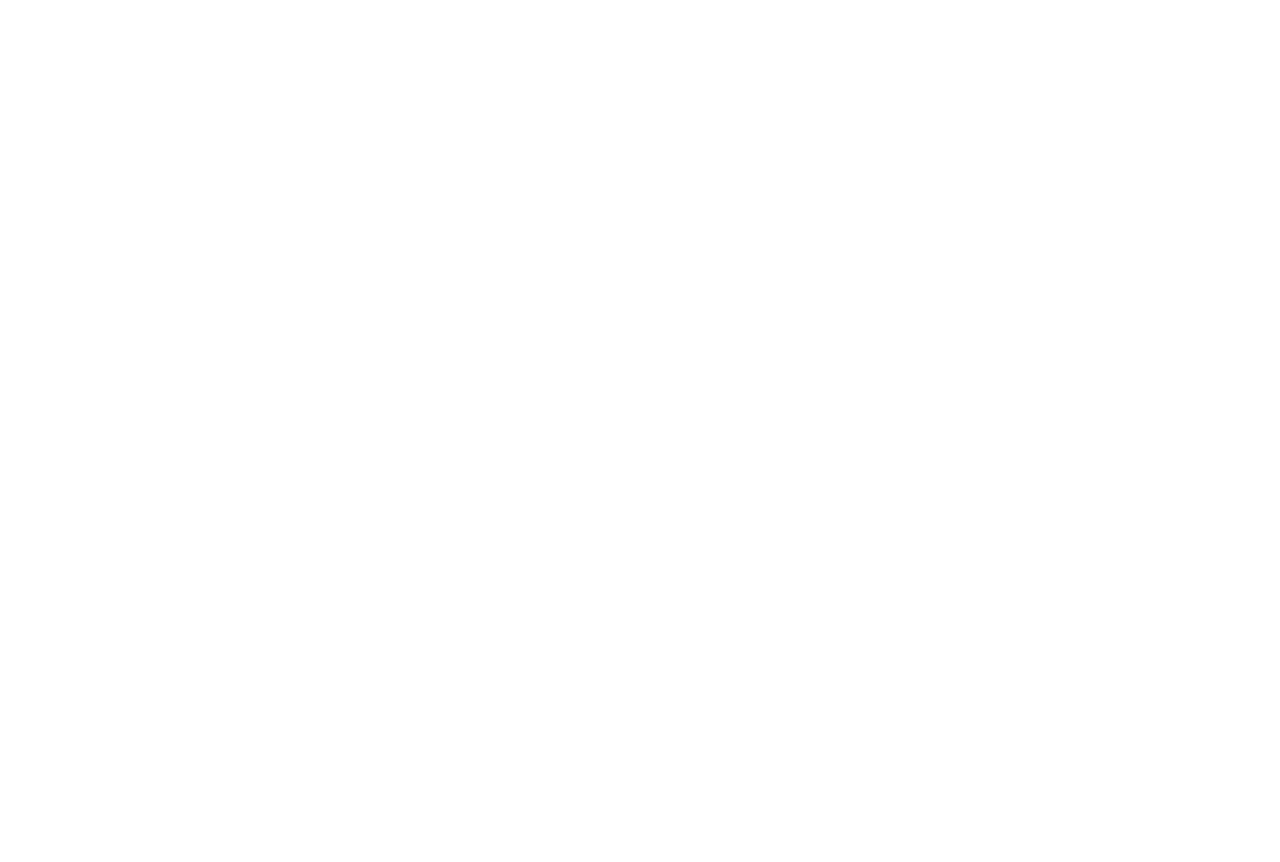
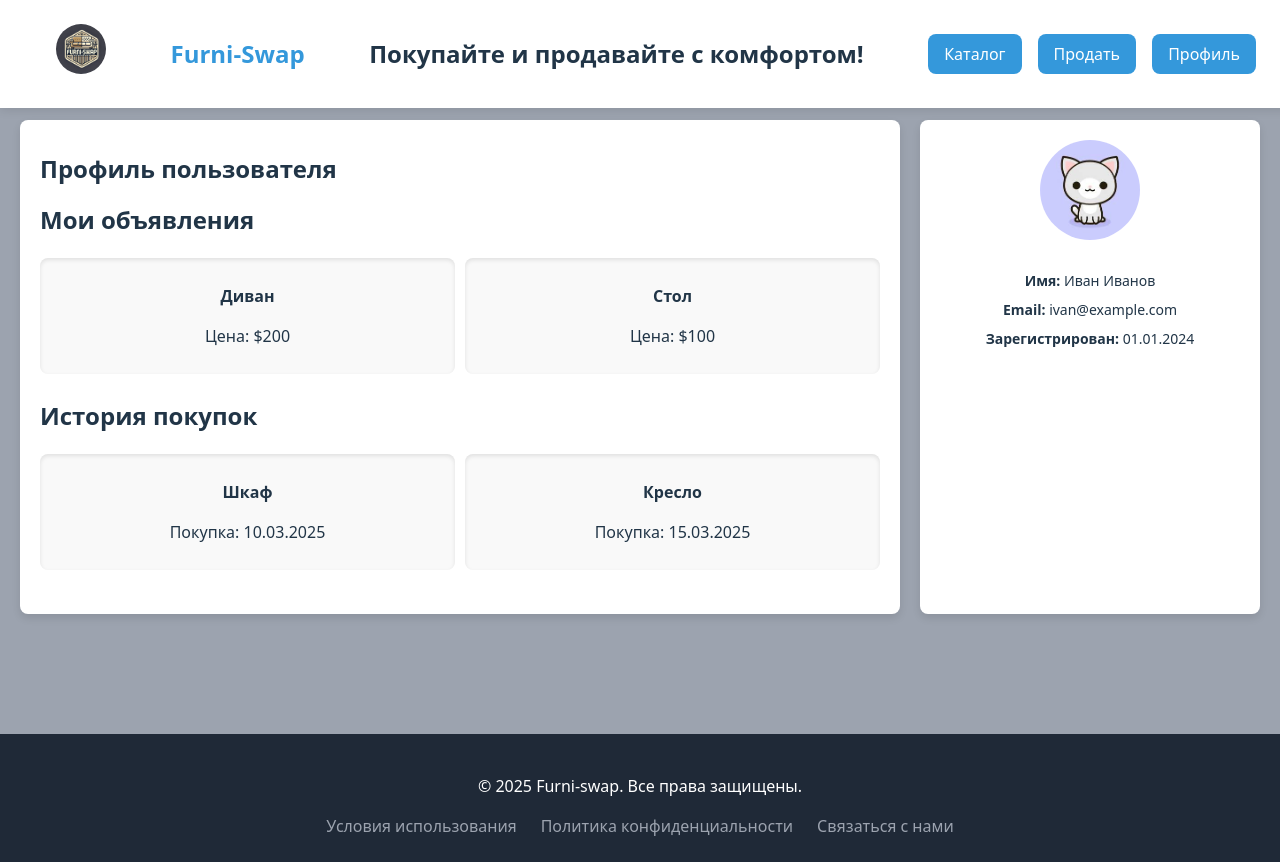
Before and after one commit to Goshansky/furni-swap, a React (Vite) app: page /profile in a window 1280 px wide. Before the commit this address had no page. Before the commit the page ends 800 px from the top, so only its background shows below. Built offline with nearby package versions, Linux system fonts and the light colour scheme.

Commit message:
app: Макет страницы профиля

```diff
--- a/src/App.tsx
+++ b/src/App.tsx
@@ -1,11 +1,13 @@
 import { BrowserRouter as Router, Routes, Route } from "react-router-dom";
 import Home from "./pages/Home/Home";
+import Profile from "./pages/Profile/Profile.tsx";
 
 const App = () => {
     return (
         <Router>
             <Routes>
                 <Route path="/" element={<Home />} />
+                <Route path="/profile" element={<Profile />} />
             </Routes>
         </Router>
     );
--- a/src/components/Header/Header.module.css
+++ b/src/components/Header/Header.module.css
@@ -42,3 +42,8 @@
     background-color: #a9d8f3;
     transform: scale(1.05);
 }
+
+.logoImage {
+    height: 50px; /* Регулируй размер по необходимости */
+    border-radius: 50%;
+}
--- a/src/components/Header/Header.tsx
+++ b/src/components/Header/Header.tsx
@@ -1,12 +1,18 @@
 import { Link } from "react-router-dom";
-import styles from './Header.module.css';
+import styles from "./Header.module.css";
 
 const Header = () => {
     return (
         <header className={styles.header}>
             <div className={styles.container}>
-                <h1 className={styles.logo}>Furni-swap</h1>
-                <h2 className={styles.logo}>Покупайте и продавайте с комфортом!</h2>
+                <Link to="/" className={styles.logo}>
+                    <img src="/public/logo.jpg" alt="Furni-swap" className={styles.logoImage} />
+                </Link>
+                <Link to={'/'}>
+                    <h1 className={styles.logo}>Furni-Swap</h1>
+                </Link>
+
+                <h2 className={styles.tagline}>Покупайте и продавайте с комфортом!</h2>
                 <nav className={styles.nav}>
                     <Link to="/catalog" className={styles.navButton}>Каталог</Link>
                     <Link to="/sell" className={styles.navButton}>Продать</Link>
--- a/src/index.css
+++ b/src/index.css
@@ -31,6 +31,7 @@ body {
     min-height: 100vh;
     align-items: stretch;
     flex-direction: column;
+    background: #9ca3af;
 }
 
 h1 {
--- /dev/null
+++ b/src/pages/Profile/Profile.module.css
@@ -0,0 +1,63 @@
+.profilePage {
+    display: flex;
+    gap: 20px;
+    max-width: 100%;
+    margin-top: 100px;
+    margin-bottom: 100px;
+    padding: 20px;
+}
+
+.content {
+    flex: 1;
+    background: white;
+    padding: 20px;
+    border-radius: 8px;
+    box-shadow: 0 4px 8px rgba(0, 0, 0, 0.1);
+}
+
+.title {
+    font-size: 24px;
+    font-weight: bold;
+    margin-bottom: 16px;
+}
+
+.section {
+    margin-bottom: 24px;
+}
+
+.itemsList {
+    display: flex;
+    gap: 10px;
+}
+
+.itemCard {
+    background: #f9f9f9;
+    padding: 10px;
+    border-radius: 8px;
+    box-shadow: inset 0 2px 4px rgba(0, 0, 0, 0.1);
+    flex: 1;
+    text-align: center;
+}
+
+/* Боковая панель */
+.sidebar {
+    width: 300px;
+    background: white;
+    padding: 20px;
+    border-radius: 8px;
+    box-shadow: 0 4px 8px rgba(0, 0, 0, 0.1);
+    text-align: center;
+}
+
+.avatar {
+    width: 100px;
+    height: 100px;
+    border-radius: 50%;
+    object-fit: cover;
+    margin-bottom: 16px;
+}
+
+.userInfo p {
+    margin: 8px 0;
+    font-size: 14px;
+}
--- /dev/null
+++ b/src/pages/Profile/Profile.tsx
@@ -0,0 +1,88 @@
+import { motion } from "framer-motion";
+import styles from "./Profile.module.css";
+import Header from "../../components/Header/Header.tsx";
+import Footer from "../../components/Footer/Footer.tsx";
+
+const Profile = () => {
+    return (
+        <div>
+            <Header />
+            <motion.div
+                className={styles.profilePage}
+                initial={{ opacity: 0, y: 20 }}
+                animate={{ opacity: 1, y: 0 }}
+                transition={{ duration: 0.6 }}
+            >
+                <motion.div
+                    className={styles.content}
+                    whileHover={{ scale: 1.02 }}
+                    transition={{ duration: 0.3 }}
+                >
+                    <h1 className={styles.title}>Профиль пользователя</h1>
+
+                    <section className={styles.section}>
+                        <h2>Мои объявления</h2>
+                        <motion.div className={styles.itemsList}>
+                            {["Диван", "Стол"].map((item, index) => (
+                                <motion.div
+                                    key={index}
+                                    className={styles.itemCard}
+                                    initial={{ opacity: 0, scale: 0.9 }}
+                                    animate={{ opacity: 1, scale: 1 }}
+                                    transition={{ delay: index * 0.2 }}
+                                    whileHover={{ scale: 1.05 }}
+                                >
+                                    <p><strong>{item}</strong></p>
+                                    <p>Цена: ${item === "Диван" ? "200" : "100"}</p>
+                                </motion.div>
+                            ))}
+                        </motion.div>
+                    </section>
+
+                    <section className={styles.section}>
+                        <h2>История покупок</h2>
+                        <motion.div className={styles.itemsList}>
+                            {["Шкаф", "Кресло"].map((item, index) => (
+                                <motion.div
+                                    key={index}
+                                    className={styles.itemCard}
+                                    initial={{ opacity: 0, scale: 0.9 }}
+                                    animate={{ opacity: 1, scale: 1 }}
+                                    transition={{ delay: index * 0.2 }}
+                                    whileHover={{ scale: 1.05 }}
+                                >
+                                    <p><strong>{item}</strong></p>
+                                    <p>Покупка: {item === "Шкаф" ? "10.03.2025" : "15.03.2025"}</p>
+                                </motion.div>
+                            ))}
+                        </motion.div>
+                    </section>
+                </motion.div>
+
+                {/* Блок с профилем пользователя */}
+                <motion.aside
+                    initial={{ opacity: 0, x: 50 }}
+                    animate={{ opacity: 1, x: 0 }}
+                    transition={{ duration: 0.5 }}
+                    whileHover={{ scale: 1.05 }}
+                    className={styles.sidebar}
+                >
+                    <img src="../../../public/images22.jpg" alt="Аватар" className={styles.avatar} />
+                    <motion.div
+                        initial={{ opacity: 0, y: 20 }}
+                        animate={{ opacity: 1, y: 0 }}
+                        transition={{ duration: 0.7, delay: 0.2 }}
+                        className={styles.userInfo}
+                    >
+                        <p><strong>Имя:</strong> Иван Иванов</p>
+                        <p><strong>Email:</strong> ivan@example.com</p>
+                        <p><strong>Зарегистрирован:</strong> 01.01.2024</p>
+                    </motion.div>
+                </motion.aside>
+            </motion.div>
+            <Footer />
+        </div>
+    );
+};
+
+export default Profile;
```
Also changed, not shown: public/images22.jpg (added), public/logo.jpg (added).
